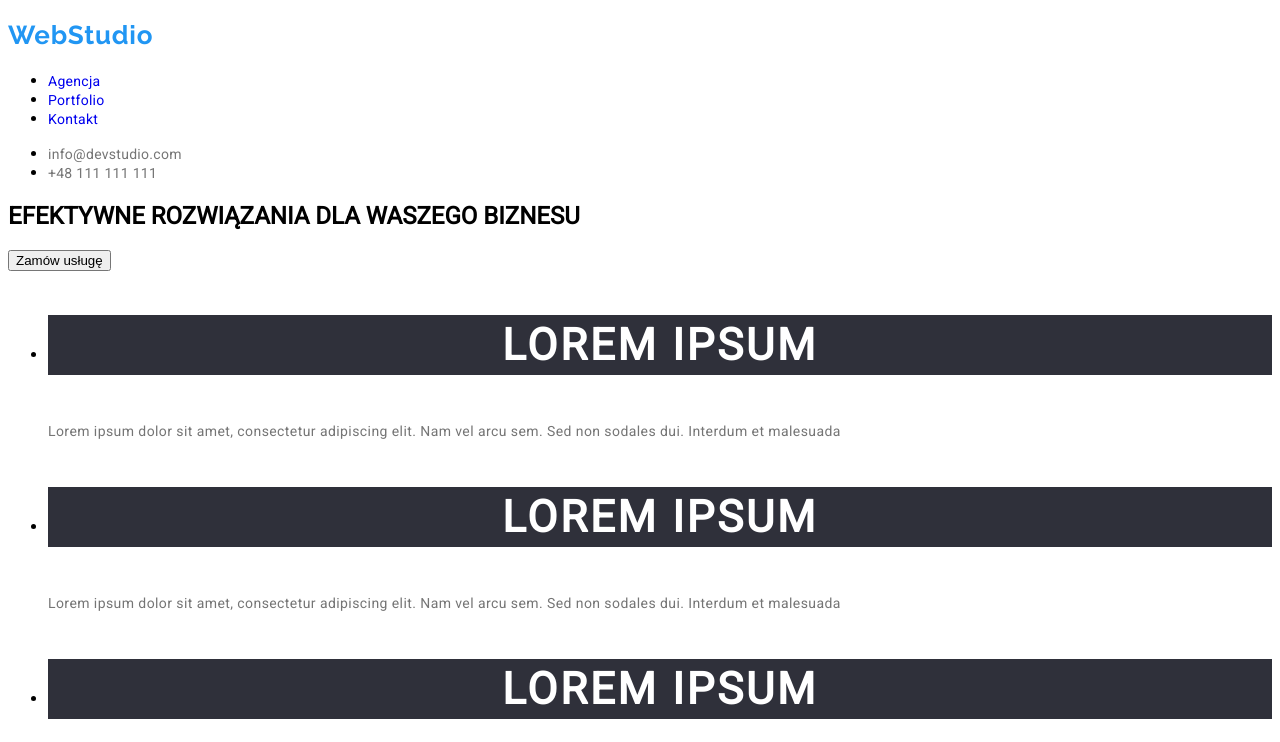
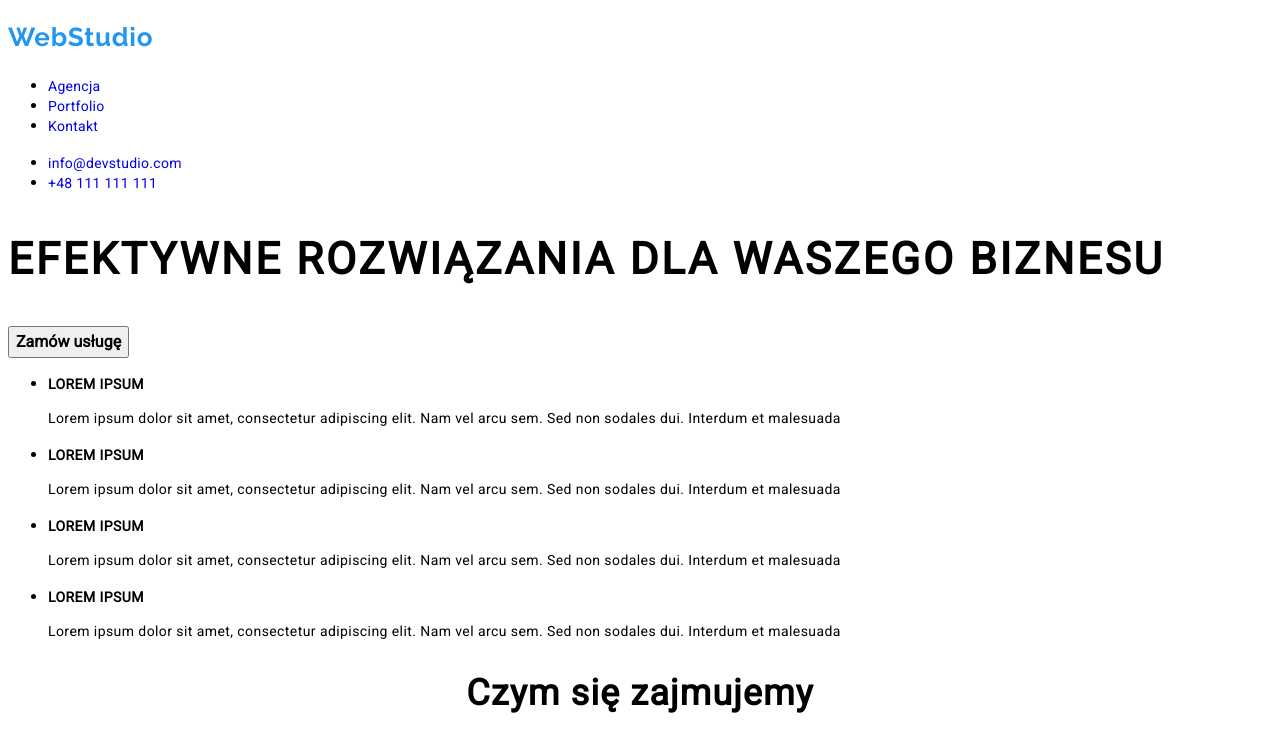
Before and after one commit to KamilaKozlowska/goit-markup-hw-02, a plain HTML site: page index.html in a window 1280 px wide. Shown: the top 742 px of the page. Drawn offline with Linux system fonts and the light colour scheme.

Commit message:
Update 3 index.html

```diff
--- a/css/styles.css
+++ b/css/styles.css
@@ -1,103 +1,118 @@
 :root {
-    -Backgroundcolor: #e5e5e5;
-    -Fontcolor: #212121;
-    -Differentcolor: #2196f3;}
+-BackgroundcolorFirst: #e5e5e5;
+-BackgroundcoloSecond: #2f303a;
+-FontcolorFirst: #212121;
+-FontcolorSecond:  #757575;
+-Button: #00000026;
+-Differentcolor: #2196f3;
+-Colorshadow: #ffffff99;
+-Colorwhite: #ffffff;
+-Colornotwhite: #f5f4fa;
+
+}
     .body {
-        background-color: var(-Backgroundcolor);
-        color: var(-Fontcolor);
-        font-family: "Roboto", sans-serif;
+        background-color: var(-BackgroundcolorFirst);
+        color: var(-FontcolorFirst);
+        font-family: "Roboto","Raleway", sans-serif;
     }
     .logo {
         font-family: "Raleway";
-        font-style: normal;
         font-weight: 700;
         font-size: 26px;
-        line-height: 31px;
+        line-height: 1.38;
         letter-spacing: 0.03em;
         color: #2196f3;
         text-decoration: none;
+        color: var(Differentcolor);
     }
-.logo-recolor-footer { color: #fff;}
+.logo-recolor-footer { color: var(Colorwhite);}
 .links {
         text-decoration: none;
-        color: var(-Fontcolor);
+        color: var(-FontcolorFirst);
         font-weight: 500;
         font-size: 14px;
-        line-height: 16px;
+        line-height: 1.38;
         letter-spacing: 0.02em;
     }
 .links:hover {color: var(-Differentcolor);}
+.links:focus {color: var(-Differentcolor)}
 .links-current-highlight {color: var(-Differentcolor);}
-.links-kontakt {color: #757575;}
-.links-kontakt-footer {
+.links-contact {color: (-FontcolorSecond);}
+.links-contact:focus {color: var(-Differentcolor);}
+.links-contact-footer {
     font-size: 14px;
-    line-height: 24px;
+    font-weight: 400;
+    line-height: 1.71;
     letter-spacing: 0.03em;
-    color: #ffffff99;
+    color: var(-Differentcolor);
 }
 .footer-back {
-    background: #2f303a;
+    background: var(-BackgroundSecond);
 }
 .address {
+    font-style: normal
     font-size: 14px;
-    line-height: 24px;
+    line-height: 1.71px;
     letter-spacing: 0.03em;
-    color: #ffffff;
+    color: var(-Colorwhite);
 }
 .button {
-    background: #f5f4fa;
-    color: var(-Fontcolor);
+    background: var(-Colornotwhite);
+    color: var(-FontcolorFirst);
+    font-family: "Roboto";
+    font-weight: 700;
+    font-size: 16px;
+    line-height: 1.62;
 }
 .button.hover {
     background: var(-Differentcolor);
-    color: #ffffff;
+    color: var(-Colorwhite);
     cursor: pointer;
 }
-.button-order:hover {
-    background: #f5f4fa;
-    color: var(-Fontcolor);
-    cursor: pointer;
+.button-order {
+    color: var(-colorwhite);
+    background: var(-Differentcolor);
 }
 .heading {
-    font-weight: 900;
-    font-size: 44px;
-    line-height: 60px;
-    text-align: center;
-    letter-spacing: 0.06em;
+    font-weight: 700;
+    font-size: 14px;
+    line-height: 1.14;
+    letter-spacing: 0.03em;
     text-transform: uppercase;
-    color: #fff;
-    background: #2f303a;
+    color: var(-FontcolorFirst);
 }
-.second-header {
+.second-heading {
+    font-family: "Roboto";
     font-weight: 700;
     font-size: 36px;
-    line-height: 42px;
+    line-height: 1.16;
     text-align: center;
     letter-spacing: 0.03em;
 }
-.paragraph-header {
-    font-weight: 700;
-    font-size: 14px;
-    line-height: 16px;
-    letter-spacing: 0.03em;
+.first-heading {
+    font-weight: 900;
+    font-size: 44px;
+    line-height: 1.36;
+    letter-spacing: 0.06em;
     text-transform: uppercase;
-    color: var(-Fontcolor);
+    color: var(-Colorwhite);
+    background: var(-BackgroundcoloSecond);
 }
 .text {
     font-size: 14px;
-    line-height: 24px;
+    line-height: 1.71;
     letter-spacing: 0.03em;
-    color: #757575;
+    color: var(-FontcolorSecond);
 }
 .person-name {
     font-weight: 500;
     font-size: 16px;
-    line-height: 19px;
+    line-height: 1.18;
     letter-spacing: 0.03em;
 }
 .person-position {
     font-size: 16px;
-    line-height: 19px;
+    line-height: 1.18;
     letter-spacing: 0.03em;
-    color: #757575;
+    color: var(-FontcolorSecond);
 }
--- a/index.html
+++ b/index.html
@@ -18,22 +18,22 @@
             Web<span class="logo-recolor-header">Studio</span></a>
         </h2>
         <nav>
-            <ul>
+           <ul>
                 <li>
                     <a class="links links-current-highlight" href="index.html">Agencja</a></li>
-                <li><a class="links" href="index.html">Portfolio</a></li>
-                <li><a class="links" href="index.html">Kontakt</a></li>
-            </ul>
-        </nav>
+                <li><a class="links links-current-highlight" href="index.html">Portfolio</a></li>
+                <li><a class="links links-current-highlight" href="index.html">Kontakt</a></li>
+        </ul>
+    </nav>
         <ul>
-            <li><a class="links links-kontakt" href="emailto:info@devstudio.com">info@devstudio.com</a></li>
-            <li><a class="links links-kontakt" href="tel:+48111111111">+48 111 111 111</a></li>
+            <li><a class="links links-contact" class="links:hover" href="emailto:info@devstudio.com">info@devstudio.com</a></li>
+            <li><a class="links links-contact" class="links:hover" href="tel:+48111111111">+48 111 111 111</a></li>
         </ul>
     </header>
 <main>
     <section>
-        <h1 class="main-header">EFEKTYWNE ROZWIĄZANIA DLA WASZEGO BIZNESU</h1>
-        <button class="buttonbutton-order" type="button">Zamów usługę</button>
+        <h1 class="first-heading">EFEKTYWNE ROZWIĄZANIA DLA WASZEGO BIZNESU</h1>
+        <button class="button button-order" type="button">Zamów usługę</button>
     </section>
     <section>
         <ul>
@@ -56,7 +56,7 @@
         </ul>
     </section>
     <section>
-        <h2 class="second-header">Czym się zajmujemy</h2>
+        <h2 class="second-heading">Czym się zajmujemy</h2>
         <ul>
             <li>
                 <img src="images/image1.jpg"
```
